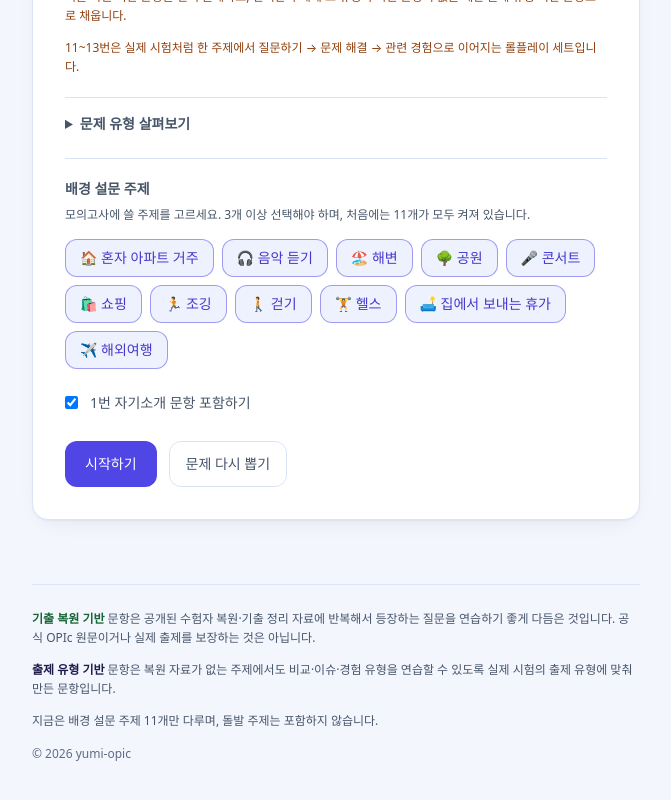
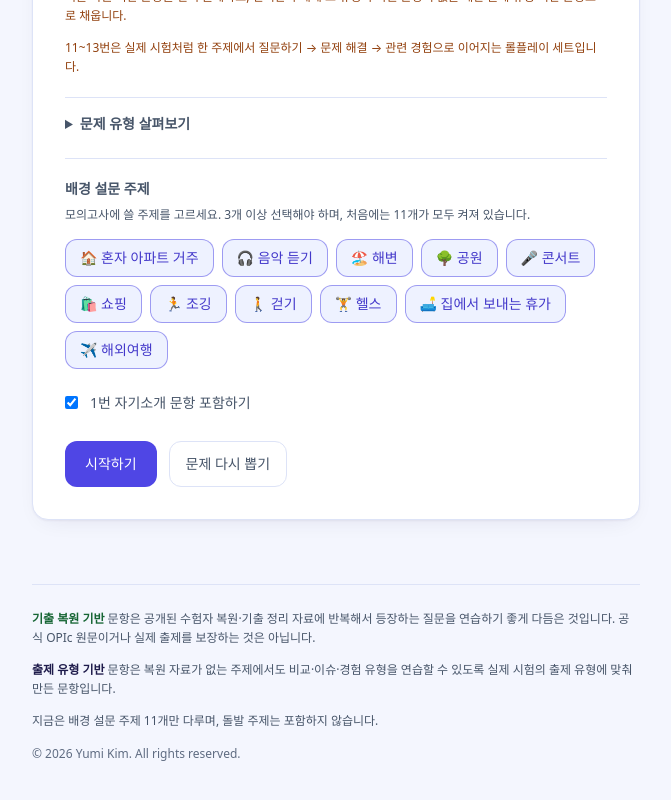
Before and after one commit to KSH0660/Yumi-Opic, a Next.js app: page /exam in a window 1280 px wide. Shown: the part 450-1250 px from the top of the page, without its empty margins (304-975 px from the left). Built offline with nearby package versions, Linux system fonts and the light colour scheme.

Commit message:
Add Yumi Kim copyright notice

```diff
--- a/src/components/Footer.tsx
+++ b/src/components/Footer.tsx
@@ -3,6 +3,6 @@ export default function Footer() {
     <p className="text-xs leading-relaxed text-fg-muted"><strong className="text-success-ink">기출 복원 기반</strong> 문항은 공개된 수험자 복원·기출 정리 자료에 반복해서 등장하는 질문을 연습하기 좋게 다듬은 것입니다. 공식 OPIc 원문이거나 실제 출제를 보장하는 것은 아닙니다.</p>
     <p className="mt-3 text-xs leading-relaxed text-fg-muted"><strong className="text-fg">출제 유형 기반</strong> 문항은 복원 자료가 없는 주제에서도 비교·이슈·경험 유형을 연습할 수 있도록 실제 시험의 출제 유형에 맞춰 만든 문항입니다.</p>
     <p className="mt-3 text-xs leading-relaxed text-fg-muted">지금은 배경 설문 주제 11개만 다루며, 돌발 주제는 포함하지 않습니다.</p>
-    <p className="mt-4 text-xs text-fg-subtle">© {new Date().getFullYear()} yumi-opic</p>
+    <p className="mt-4 text-xs text-fg-subtle">© {new Date().getFullYear()} Yumi Kim. All rights reserved.</p>
   </footer>;
 }
```
